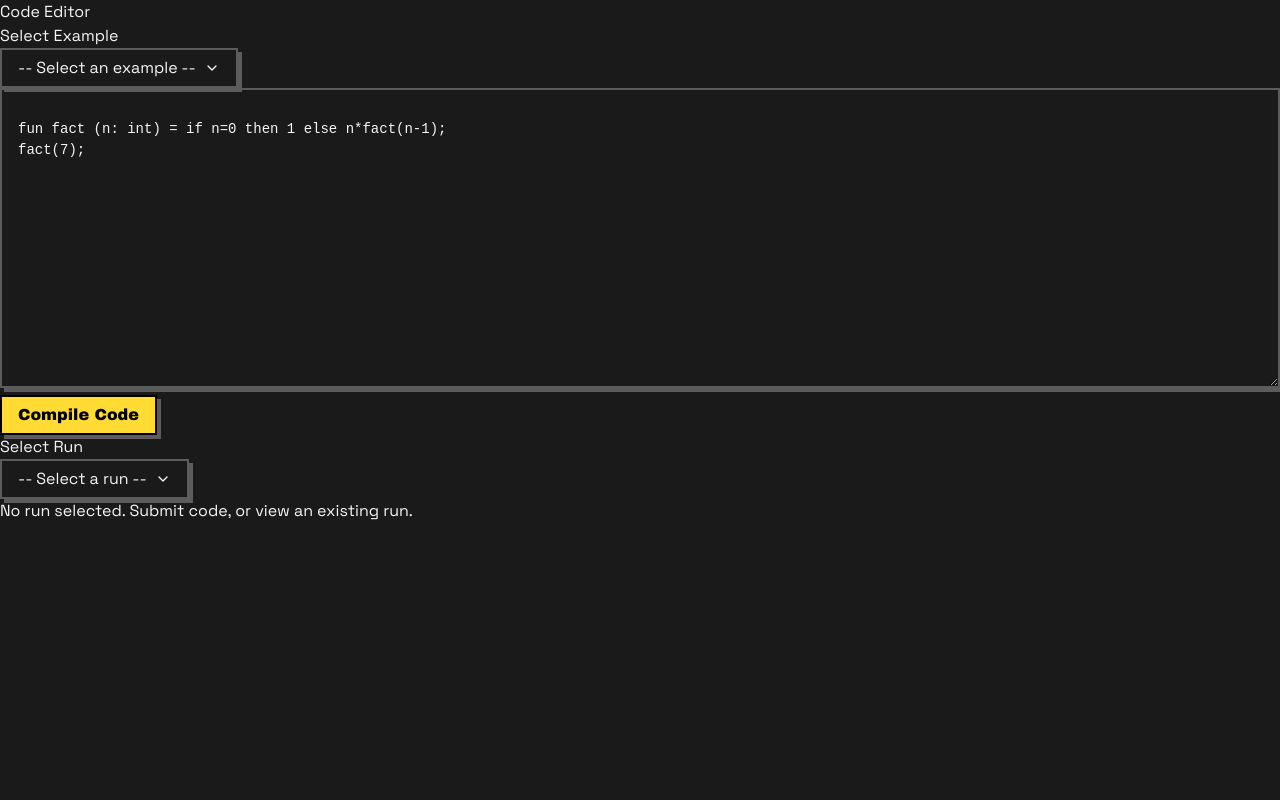
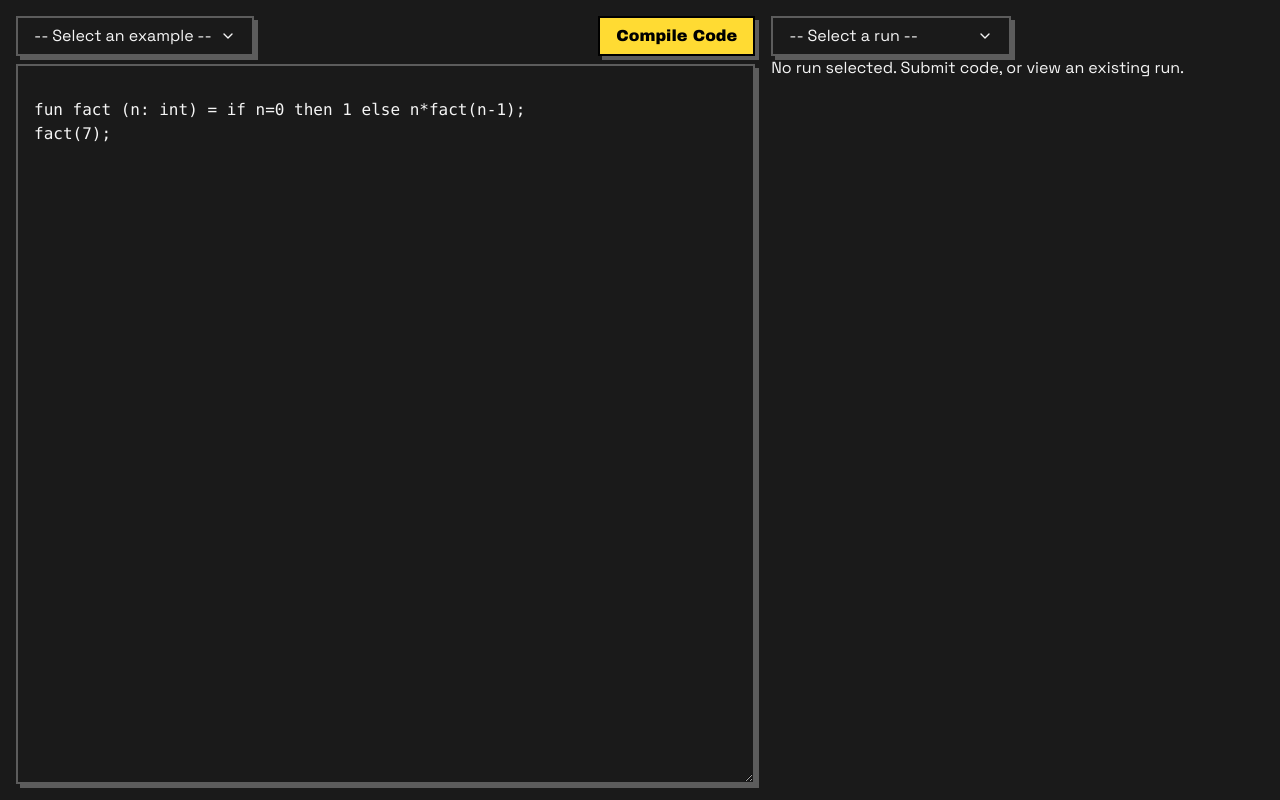
Before and after one commit to ValerianClerc/caraml-playground, a React (Vite) app in the folder client/: page / in a window 1280 px wide. Built offline with nearby package versions, Linux system fonts and the light colour scheme.

Commit message:
Rework layout to column structure, clean up alignment

```diff
--- a/client/src/App.tsx
+++ b/client/src/App.tsx
@@ -1,15 +1,11 @@
-import { ExecDemo } from './components/ExecDemo'
-import { CodeEditor } from './components/CodeEditor'
 import { useRunUpdateCoordinator } from './runUpdates/useRunUpdateCoordinator'
-import { RunSelector } from './components/RunSelector';
+import { CodeEditorLayout } from './pages/CodeEditorLayout';
 
 export default function App() {
   useRunUpdateCoordinator();
   return (
-    <div>
-      <CodeEditor />
-      <RunSelector />
-      <ExecDemo />
+    <div className='h-screen'>
+      <CodeEditorLayout />
     </div>
   )
 }
--- a/client/src/components/CodeEditor.tsx
+++ b/client/src/components/CodeEditor.tsx
@@ -29,15 +29,16 @@ export const CodeEditor = () => {
   }, []);
 
   return (
-    <div>
-      <h2>Code Editor</h2>
-      <ExampleSelector onExampleSelected={onExampleSelected} />
+    <div className="flex flex-col justify-between h-full">
+      <div className="flex items-center gap-2 flex-none justify-between pb-2">
+        <ExampleSelector onExampleSelected={onExampleSelected} />
+        <Button className="h-fit" variant="default" onClick={handleSubmit}>Compile Code</Button>
+      </div>
       <Textarea
+        className="flex-1 min-h-0 font-mono"
         value={code}
         onChange={(e: ChangeEvent<HTMLTextAreaElement>) => setCode(e.target.value)}
-        style={{ width: '100%', height: 300, fontFamily: 'monospace', fontSize: 14 }}
       />
-      <Button variant="default" onClick={handleSubmit}>Compile Code</Button>
     </div>
   );
 }
--- a/client/src/components/ExampleSelector.tsx
+++ b/client/src/components/ExampleSelector.tsx
@@ -26,7 +26,6 @@ export const ExampleSelector = ({ onExampleSelected }: Props) => {
 
   return (
     <div>
-      <h2>Select Example</h2>
       <Select value={selectedName ?? ""} onValueChange={onValueChange}>
         <Select.Trigger>
           <Select.Value placeholder="-- Select an example --" />
--- a/client/src/components/RunSelector.tsx
+++ b/client/src/components/RunSelector.tsx
@@ -16,20 +16,19 @@ export const RunSelector = () => {
   }, [setCurrentRunId]);
 
   return (
-    <div >
-      <h2>Select Run</h2>
-      <Select onValueChange={onValueChange} value={currentRunId ?? ''}>
-        <Select.Trigger>
+    <div className="w-100">
+      <Select onValueChange={onValueChange} value={currentRunId ?? ''} >
+        <Select.Trigger className='min-w-60'>
           <Select.Value placeholder="-- Select a run --" />
         </Select.Trigger>
         <Select.Content>
           <Select.Item value="none">-- Select a run --</Select.Item>
-          {Object.values(runs).map(run => (
+          {Object.values(runs).map((run, index) => (
             <Select.Item
               key={run.id}
               value={run.id}
             >
-              {run.id} - {run.status}
+              Run #{index} - {run.status}
             </Select.Item>
           ))}
         </Select.Content>
--- /dev/null
+++ b/client/src/pages/CodeEditorLayout.tsx
@@ -0,0 +1,17 @@
+import { CodeEditor } from "@/components/CodeEditor";
+import { ExecDemo } from "@/components/ExecDemo";
+import { RunSelector } from "@/components/RunSelector";
+
+export const CodeEditorLayout = () => {
+  return (
+    <div className="flex flex-row gap-4 p-4 h-full">
+      <div className="w-3/5">
+        <CodeEditor />
+      </div>
+      <div className="w-2/5">
+        <RunSelector />
+        <ExecDemo />
+      </div>
+    </div>
+  );
+}
```
Also changed, not shown: 1 other file (tests, documents, lock files or other folders).
